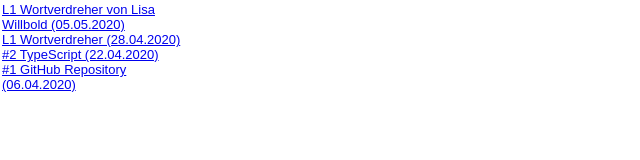
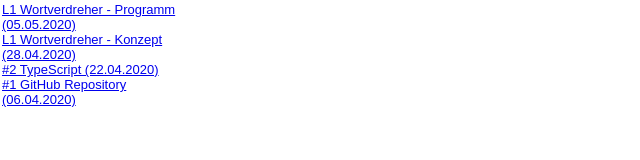
Before and after one commit to alexander-jaroch/SoftwaredesignMIB, a plain HTML site: page steckbrief/steckbrief.htm in a window 1280 px wide. Shown: the whole page, without its empty margins (0-640 px from the left). Drawn offline with Linux system fonts and the light colour scheme.

Commit message:
minor changes

```diff
--- a/steckbrief/steckbrief.htm
+++ b/steckbrief/steckbrief.htm
@@ -21,10 +21,10 @@
 					 <a href="link" target="_blank">Applikation.swf (01.01.2111)</a><br />
 					 -->
 					<a class="link" href="https://alexander-jaroch.github.io/SoftwaredesignMIB/UML/index.html" target="_blank">
-						L1 Wortverdreher von Lisa Willbold (05.05.2020)
+						L1 Wortverdreher - Programm (05.05.2020)
 					</a>
 					<a class="link" href="https://alexander-jaroch.github.io/SoftwaredesignMIB/UML/L1.pdf" target="_blank">
-						L1 Wortverdreher (28.04.2020)
+						L1 Wortverdreher - Konzept (28.04.2020)
 					</a>
 					<a class="link" href="https://alexander-jaroch.github.io/SoftwaredesignMIB/L02/" target="_blank">
 						#2 TypeScript (22.04.2020)
```
